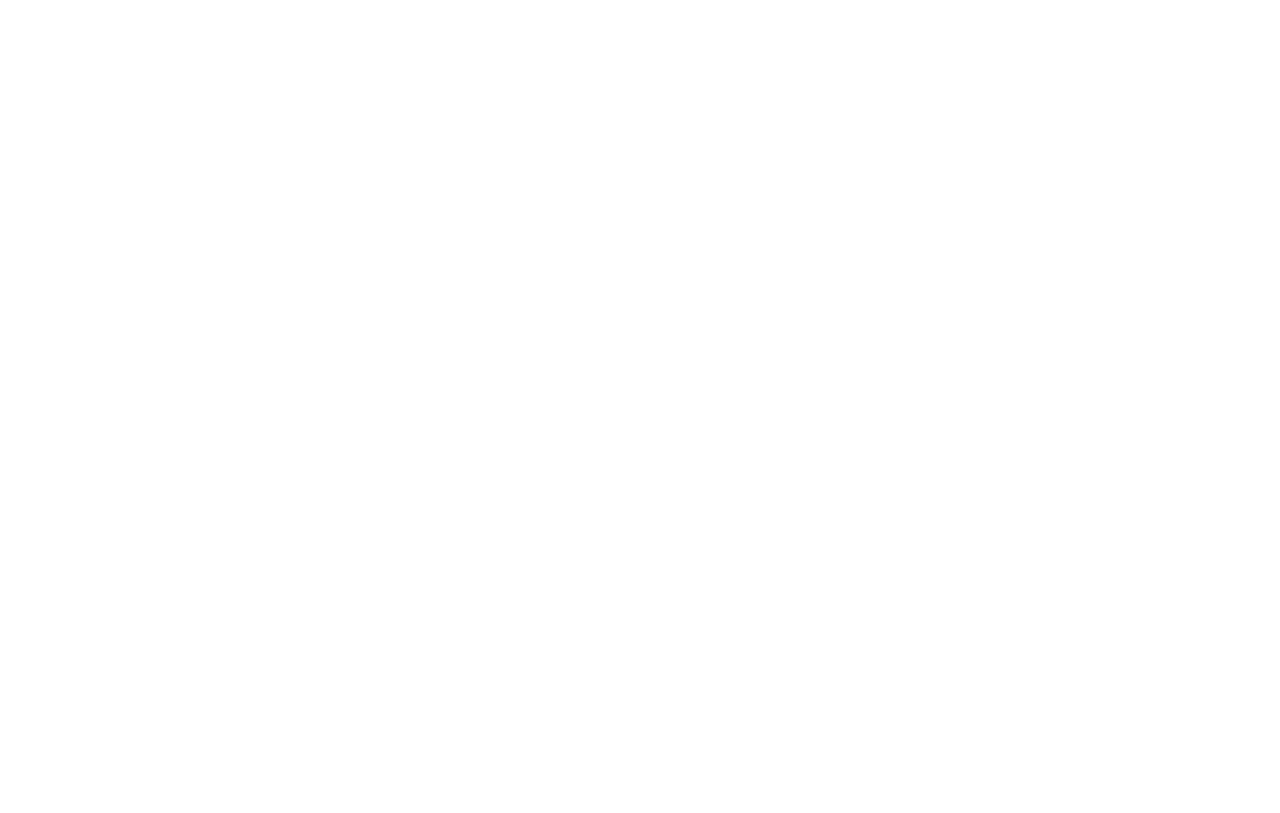
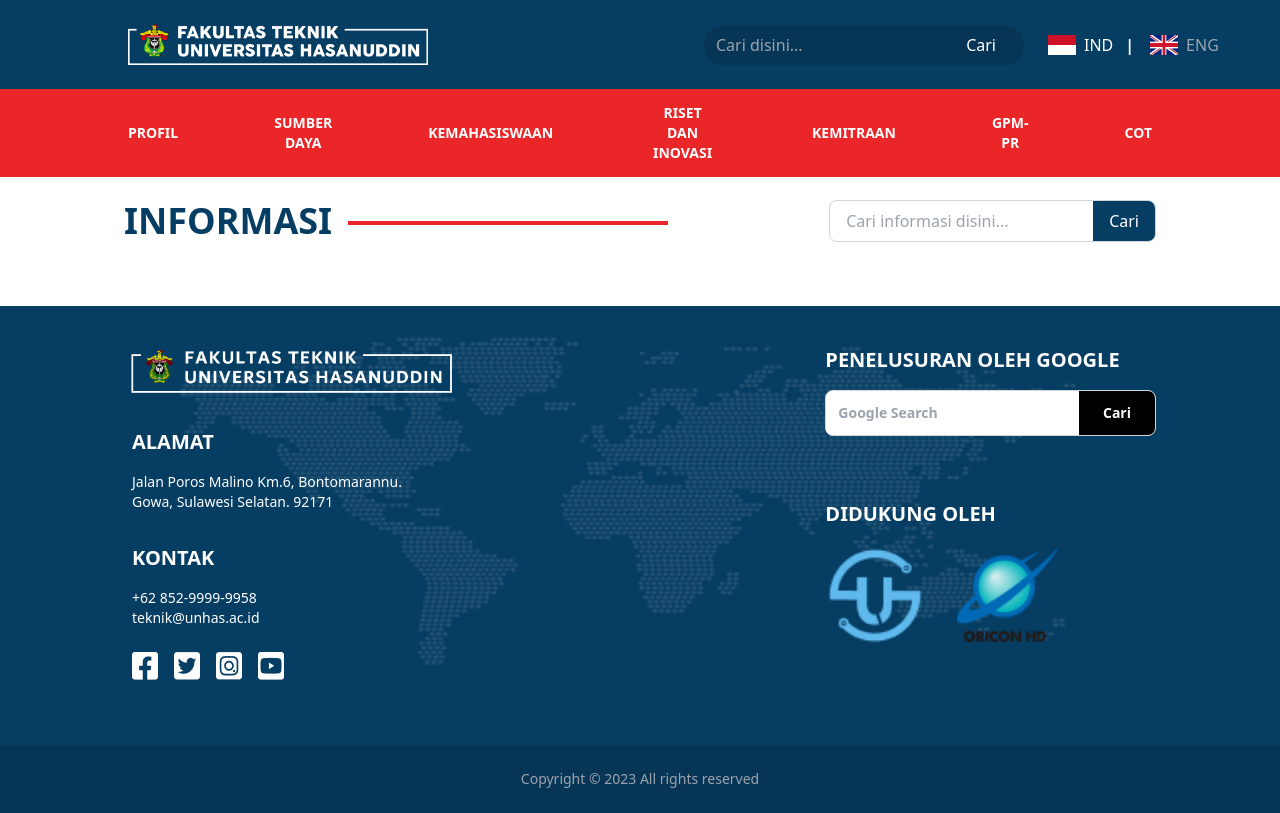
Before and after one commit to andiichwannn/eng-unhas, a Vue app: page /semuaInformasiView in a window 1280 px wide. Before the commit this address had no page. Built offline with nearby package versions, Linux system fonts and the light colour scheme.

Commit message:
add semua informasi section

```diff
--- /dev/null
+++ b/src/components/semuaInformasi.vue
@@ -0,0 +1,38 @@
+<template>
+    <section style="margin-top: 200px; margin-bottom: 64px; padding: 0 124px;">
+        <div class="flex items-center justify-between">
+            <div class="flex gap-4">
+                <h1 class="text-4xl font-semibold" style="color: #063D63;">INFORMASI</h1>
+                <img src="../assets/Garis1.png" alt="" style="height: 4px; width: 320px; margin-top: 20px;">
+            </div>
+            <div class="flex items-center border border-gray-300 rounded-lg overflow-hidden">
+                <input
+                v-model="searchQuery"
+                type="text"
+                placeholder="Cari informasi disini..."
+                class="w-full px-4 py-2 bg-transparent focus:outline-none"
+                />
+                <button @click="search" class="px-4 py-2 bg-[#063d63] text-white hover:bg-[#063d63]/90 focus:outline-none">
+                Cari
+                </button>
+            </div>
+        </div>
+
+        <div class="container mx-auto">
+            <div class="grid grid-cols-1 md:grid-cols-2 lg:grid-cols-2 xl:grid-cols-2 gap-8">
+                <div v-for="(item, index) in informasiData" :key="index" class="mb-8">
+                <img :src="getImageUrl(item.gambar)" alt="" class="rounded-xl mb-4 mx-auto" style="height: 250px" />
+                <h4 class="text-center text-black font-semibold text-lg" style="font-size: 20px; padding-right: 150px; padding-left: 150px;">
+                    {{ item.judul }}
+                </h4>
+                </div>
+            </div>
+        </div>
+    </section>
+</template>
+
+<script>
+export default {
+    name: "semuaInformasi"
+}
+</script>
--- /dev/null
+++ b/src/pages/semuaInformasiView.vue
@@ -0,0 +1,16 @@
+<template>
+    <Navbar/>
+    <semuaInformasi/>
+    <Footer/>
+</template>
+
+<script>
+    import Navbar from '../components/navbar.vue';
+    import semuaInformasi from '../components/semuaInformasi.vue';
+    import Footer from '../components/Footer.vue';
+
+    export default {
+    name: 'semuaInformasiView',
+    components: { Navbar, semuaInformasi, Footer }
+    }
+</script>
--- a/src/router/index.js
+++ b/src/router/index.js
@@ -5,6 +5,7 @@
 import akreditasiView from "../pages/akreditasiView.vue";
 import kalenderAkademikView from "../pages/kalenderAkademikView.vue";
 import semuaBeritaView from "../pages/semuaBeritaView.vue";
+import semuaInformasiView from "../pages/semuaInformasiView.vue";
 
 
 const router = createRouter({
@@ -40,6 +41,16 @@
       name: "semuaBeritaView",
       component: semuaBeritaView
     },
+    {
+      path: "/semuaBeritaView",
+      name: "semuaBeritaView",
+      component: semuaBeritaView
+    },
+    {
+      path: "/semuaInformasiView",
+      name: "semuaInformasiView",
+      component: semuaInformasiView
+    },
   ],
 });
 
```
